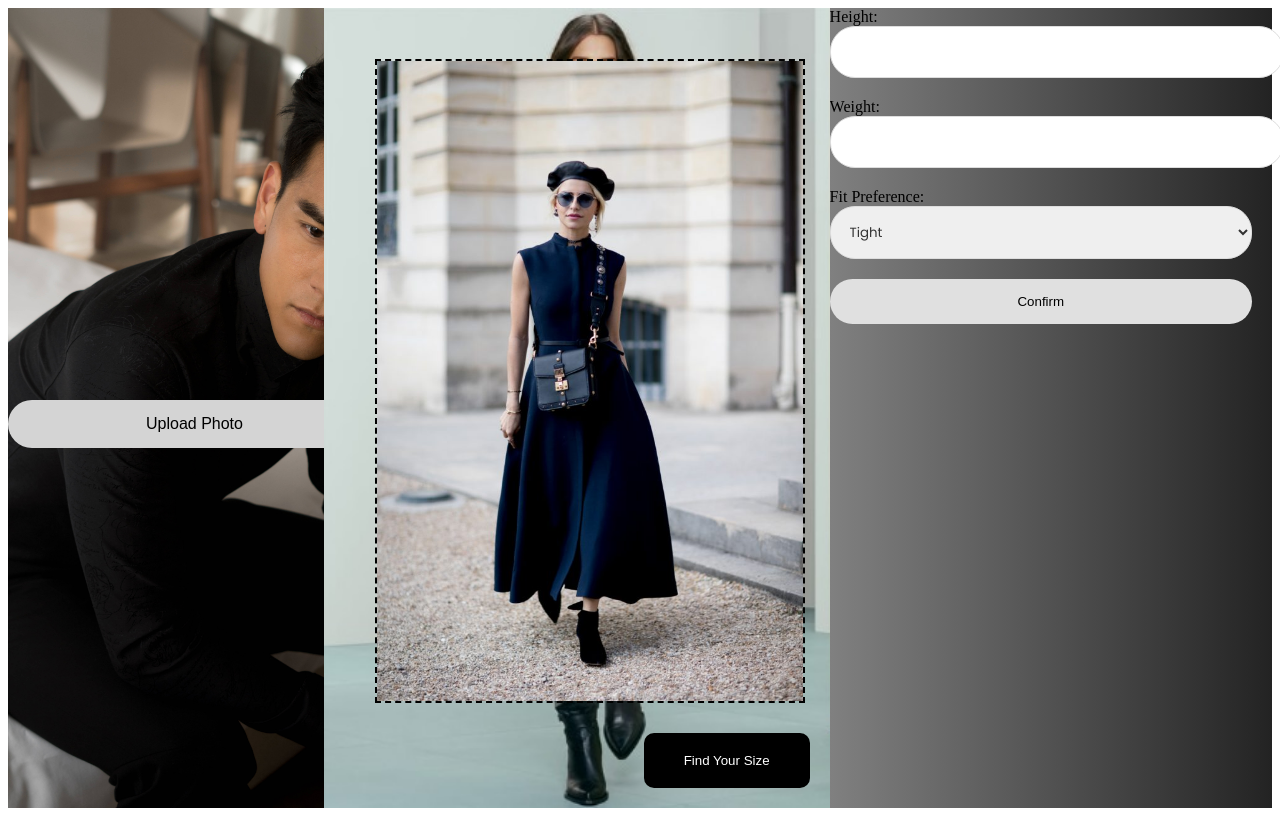
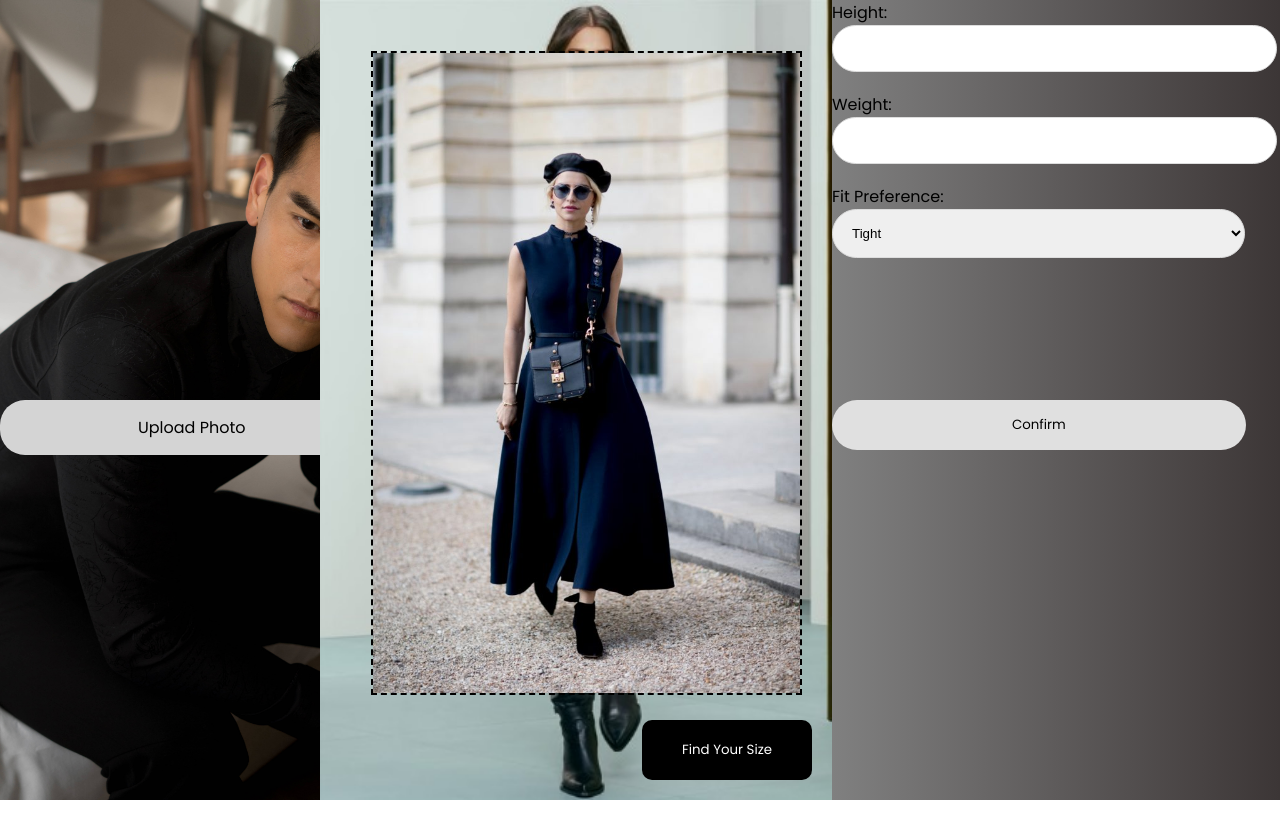
Before and after one commit to JacksonYang0315/Durhack2023, a website: page p3test2.html in a window 1280 px wide. Drawn offline with Linux system fonts and the light colour scheme.

Commit message:
Update p3test2.html

```diff
--- a/p3test2.html
+++ b/p3test2.html
@@ -12,6 +12,11 @@
         /*    height: 100vh;
             width: 25%; /* You can adjust the width as needed */
         /*    float: left; /* This allows the areas to sit side by side }*/
+        body, button{
+            font-family: 'poppins', sans-serif;
+            margin: 0;
+            padding: 0;
+        }
 
         .left {
             background-image: url("./R.jpg");
@@ -32,12 +37,11 @@
             position: relative;
         }
         .right {
-            background-image: linear-gradient(to right, #808080 0%, #232323 100%);
+            background-image: linear-gradient(to right, #808080 0%, #3c3636 100%);
             height: 100vh;
             width: calc(35%); /* You can adjust the width as needed */
             float: left;
             align-items: center;
-
         }
         .upload-button {
             background-color: #d4d4d4;
@@ -76,15 +80,13 @@
         }
 
         input, select {
-            width: calc(100% - 20px);
+            width: calc(100% - 35px);
             padding: 15px;
             margin-bottom: 20px;
             border: 1px solid #ddd;
             border-radius: 25px;
             box-shadow: none;
             transition: border-color 0.3s ease;
-            font-family: 'Poppins', sans-serif;
-            color: #333;
         }
 
         input:focus, select:focus {
@@ -93,16 +95,17 @@
         }
 
         #confirm {
-            width: calc(100% - 20px);
+            /*width: calc(100% - 20px);*/
             background-color: #e0e0e0;
             color: #000;
-            padding: 15px;
+            padding: 15px 180px;
             margin-bottom: 20px;
             border: none;
             border-radius: 25px;
             box-shadow: none;
             transition: background-color 0.3s ease;
-            top: 500px;
+            position:absolute;
+            top: 400px;
         }
 
         #confirm:hover {
```
